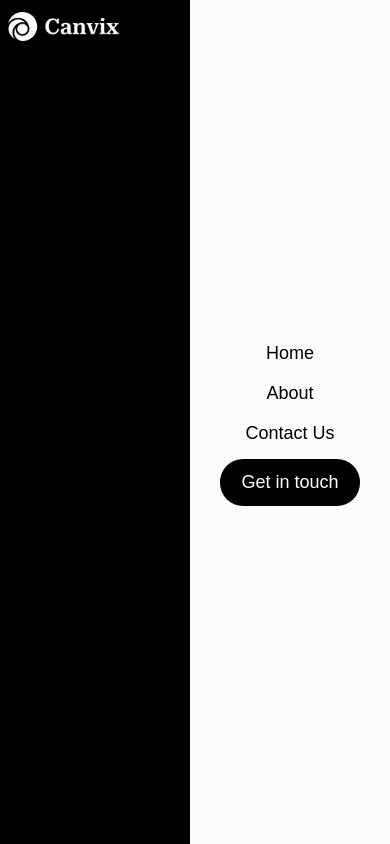
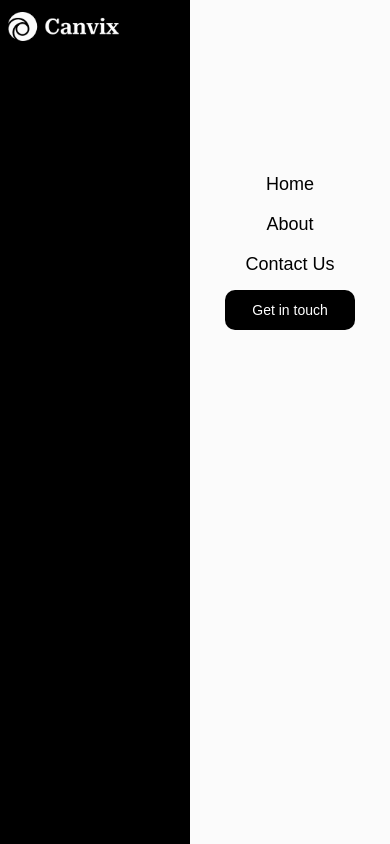
Before and after one commit to mahirTheCoder/canvix-react-projects-one, a React (Vite) app: page / in a window 390 px wide. Built offline with nearby package versions, Linux system fonts and the light colour scheme.

Commit message:
navbar responsive

```diff
--- a/src/Components/Responsive.jsx
+++ b/src/Components/Responsive.jsx
@@ -20,6 +20,7 @@ const Responsive = () => {
     navContent: 'Contact Us',
     navLink: '/'
   }
+
 ]
   return (
     <>
@@ -38,7 +39,7 @@ const Responsive = () => {
         </div>
 
         <div className="custom w-50 h-full bg-primary absolute top-0 right-0">
-          <div className="navitems flex flex-col gap-3  items-center justify-center h-screen">
+          <div className="navitems flex flex-col gap-3  items-center justify-center h-[500px]">
             {
               navItems.map((item, k)=>(
             <ul key={k}>
@@ -49,7 +50,7 @@ const Responsive = () => {
 
               ))
             }
-            <button className=' w-[140px] h-[47px] rounded-[23px] bg-black text-white text-lg normal font-dm hover:bg-black hover:text-primary transition duration-700 inline-block' >Get in touch</button>
+            <Link className=' w-[130px] h-[40px] rounded-[10px] bg-black text-white text-sm normal font-dm flex justify-center items-center' >Get in touch</Link>
           </div>
         </div>
       </nav>
```
